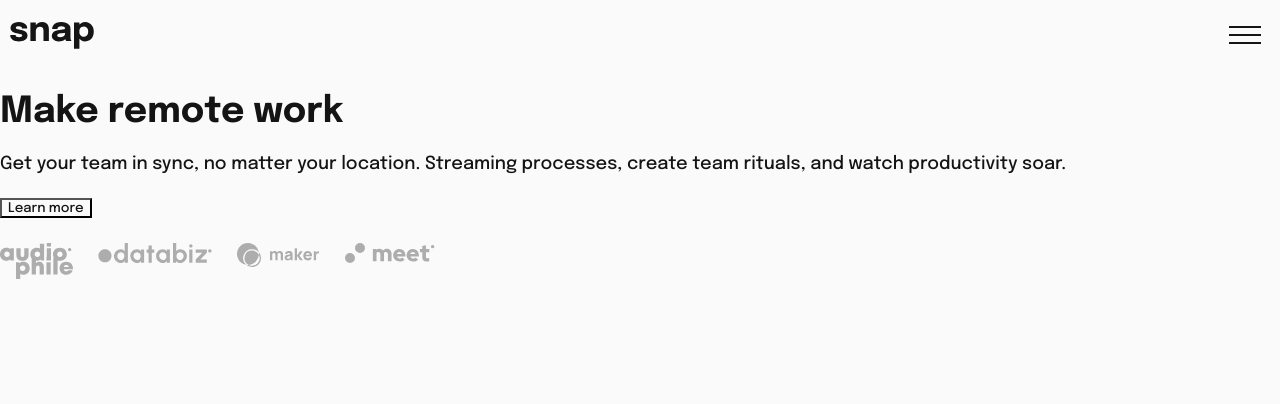
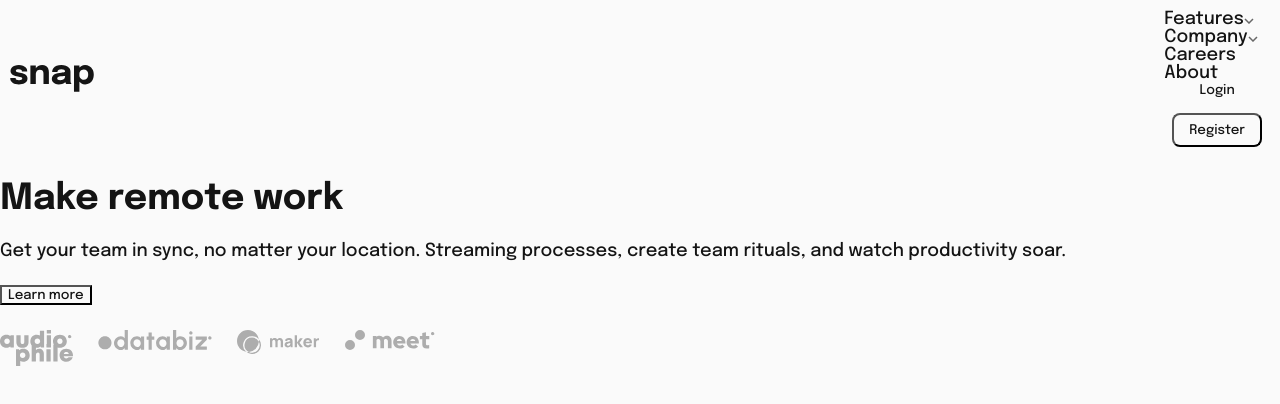
Before and after one commit to BnayaKahalani/intro-section-with-dropdown-navigation, a React (Vite) app: page / in a window 1280 px wide. Shown: the top 404 px of the page. Built offline with nearby package versions, Linux system fonts and the light colour scheme.

Commit message:
set responsiveness for hamburger menu

```diff
--- a/src/styles/components/navbar.scss
+++ b/src/styles/components/navbar.scss
@@ -1,5 +1,7 @@
 nav {
   display: flex;
+
+  @media (max-width: 770px) {
     flex-direction: row-reverse;
     z-index: 10;
 
@@ -20,6 +22,7 @@ nav {
     }
 
     .menu-toggle {
+
       display: flex;
       flex-direction: column;
       z-index: 10;
@@ -30,18 +33,28 @@ nav {
       background: transparent;
       border: none;
       cursor: pointer;
+
+
+    }
+  }
+
+  button.menu-toggle {
+    @media (min-width: 770px) {
+      display: none;
     }
 
     ul {
-    @media (min-width: 900px) {
-      display: flex;
+      @media (min-width: 770px) {
+        flex-direction: row
       }
+
 
       li {
         margin-bottom: 1em;
 
         img {
           margin-left: 0.5em;
+        }
       }
     }
   }
```
Lines whose indentation alone changed are shown as unchanged.
